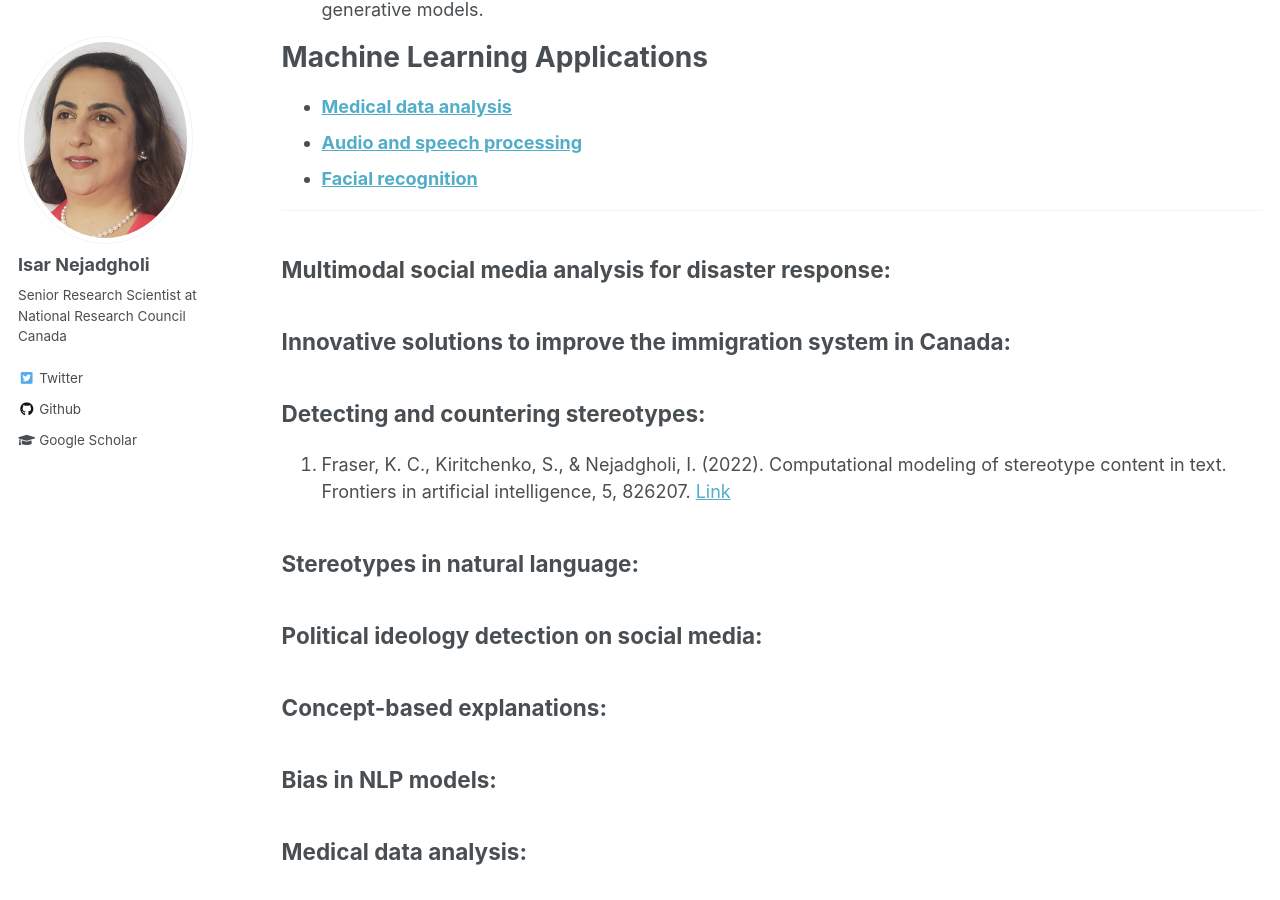
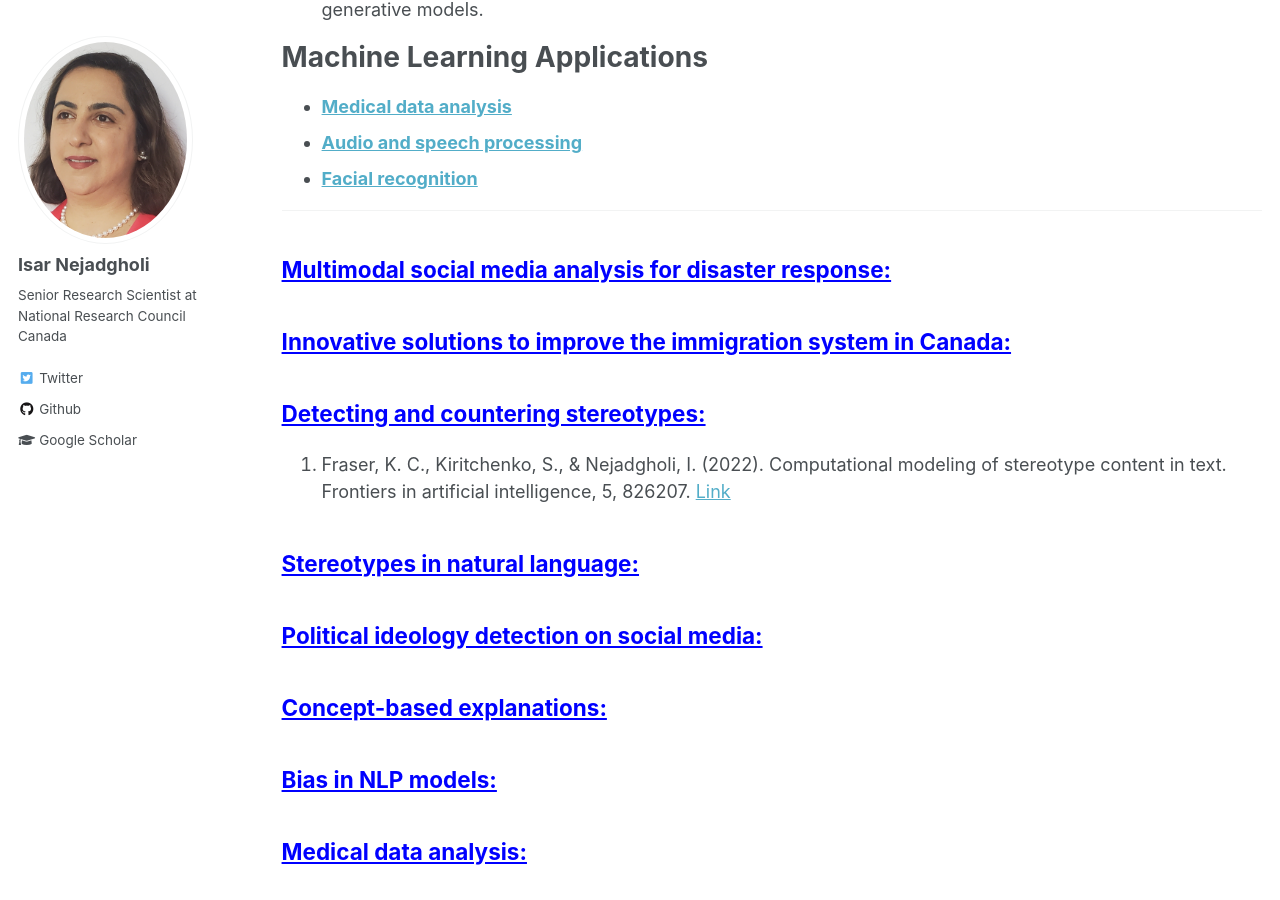
Before and after one commit to IsarNejad/IsarNejad.github.io, a Jekyll site: the page built from _pages/research.md, in a window 1280 px wide and 900 px high, scrolled down 741 px. Built offline with Jekyll 4.4.1, drawn with Linux system fonts in a browser that asks for light colours.

Commit message:
Update research.md

```diff
--- a/_pages/research.md
+++ b/_pages/research.md
@@ -26,48 +26,48 @@ author_profile: true
 
 ---
 
-{: .underline-gray}
+{: .underline-blue}
 ## Multimodal social media analysis for disaster response:
 <a id="MultiModal-Disaster"></a>
 
 
-{: .underline-gray}
+{: .underline-blue}
 ## Innovative solutions to improve the immigration system in Canada:
 <a id="#Immigration"></a>
 
 
 
-{: .underline-gray}
+{: .underline-blue}
 ## Detecting and countering stereotypes:
 <a id="Det-Count-Stereo"></a>
 
 1. Fraser, K. C., Kiritchenko, S., & Nejadgholi, I. (2022). Computational modeling of stereotype content in text. Frontiers in artificial intelligence, 5, 826207. [Link](https://www.frontiersin.org/articles/10.3389/frai.2022.826207/full)
 
-{: .underline-gray}
+{: .underline-blue}
 ## Stereotypes in natural language:
 <a id="Stereo-NL"></a>
 
-{: .underline-gray}
+{: .underline-blue}
 ## Political ideology detection on social media:
 <a id="political-ideology"></a>
 
 
-{: .underline-gray}
+{: .underline-blue}
 ## Concept-based explanations:
 <a id="TCAV"></a>
 
-{: .underline-gray}
+{: .underline-blue}
 ## Bias in NLP models:
 <a id="Bias"></a>
 
-{: .underline-gray}
+{: .underline-blue}
 ## Medical data analysis:
 <a id="biomedical"></a>
 
-{: .underline-gray}
+{: .underline-blue}
 ## Audio and speech processing:
 <a id="Speech"></a>
 
-{: .underline-gray}
+{: .underline-blue}
 ## Facial recognition:
 <a id="PhD"></a>
```
